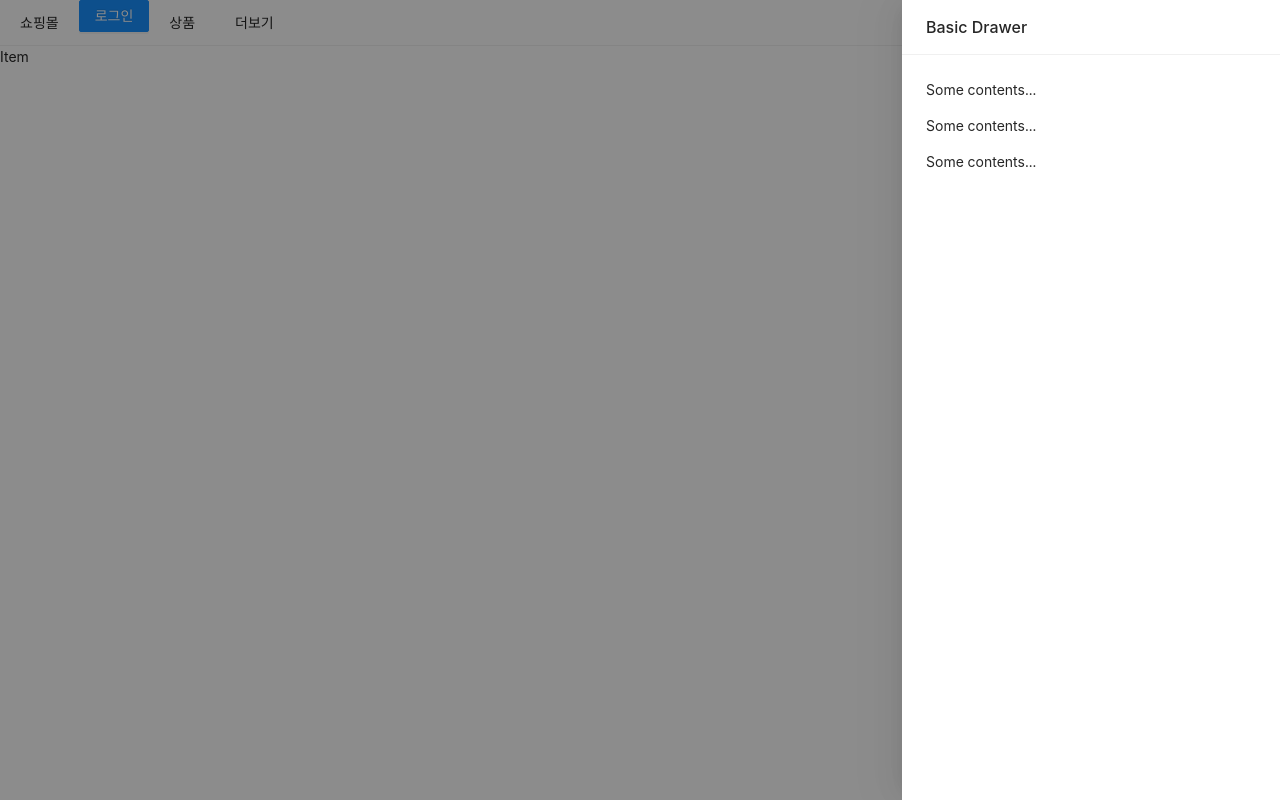
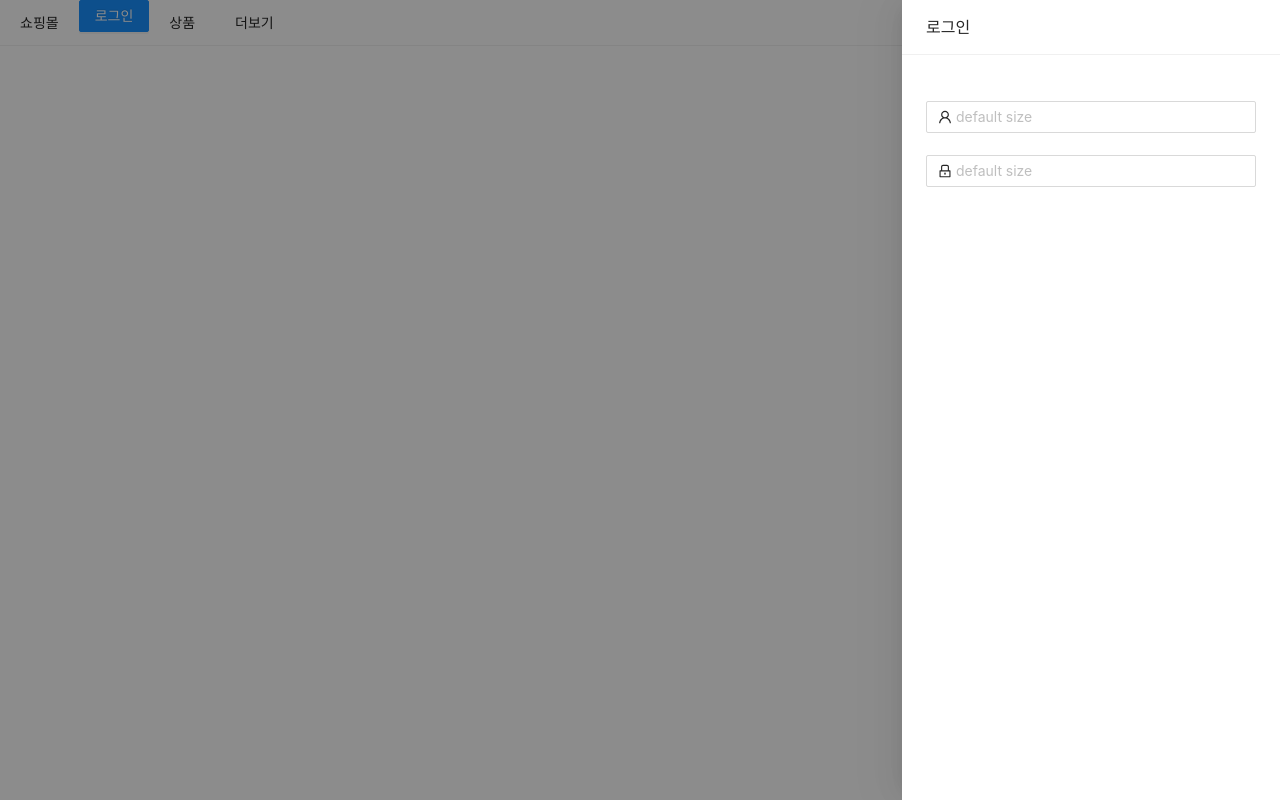
Before and after one commit to skskdmsdl/eco-echo, a Next.js app in the folder front/: page /item in a window 1280 px wide. Both pictures are taken after a click on the button "로그인". Built offline with nearby package versions, Linux system fonts and the light colour scheme.

Commit message:
파일 구조 및 초기 레이아웃

```diff
--- a/front/components/AppLayout.js
+++ b/front/components/AppLayout.js
@@ -1,4 +1,4 @@
-import React, { useCallback, useState }  from 'react';
+import React from 'react';
 import PropTypes from 'prop-types';
 import Link from 'next/link';
 import { Menu } from 'antd';
--- a/front/components/LoginForm.js
+++ b/front/components/LoginForm.js
@@ -1,5 +1,6 @@
 import React, { useState } from 'react';
-import { Drawer, Button } from 'antd';
+import { Drawer, Button, Input } from 'antd';
+import { UserOutlined, LockOutlined } from '@ant-design/icons';
 
 const LoginForm = () => {
     const [visible, setVisible] = useState(false);
@@ -18,15 +19,17 @@ const LoginForm = () => {
             로그인
         </Button>
         <Drawer
-            title="Basic Drawer"
+            title="로그인"
             placement="right"
             closable={false}
             onClose={onClose}
             visible={visible}
         >
-            <p>Some contents...</p>
-            <p>Some contents...</p>
-            <p>Some contents...</p>
+            <br />
+            <Input placeholder="default size" prefix={<UserOutlined />} />
+            <br />
+            <br />
+            <Input placeholder="default size" prefix={<LockOutlined />} />
         </Drawer>
         </>
     );
--- a/front/components/ShopList.js
+++ b/front/components/ShopList.js
@@ -1,7 +1,7 @@
 import React, { useCallback }  from 'react';
 
 const ShopList = () => {
-    return <div>은지 이 다음을 부탁해</div>
+    return <div>은지야 이 다음을 부탁해</div>
 };
 
 export default ShopList;
--- a/front/pages/item.js
+++ b/front/pages/item.js
@@ -1,8 +1,13 @@
 import React from 'react';
+
 import AppLayout from '../components/AppLayout';
 
 const Item = () => {
-    return <AppLayout>Item</AppLayout>
+    return (
+        <AppLayout>
+
+        </AppLayout>
+    );
 };
 
 export default Item;
```
Also changed, not shown: front/pages/shop.js (+13 -0 lines).
